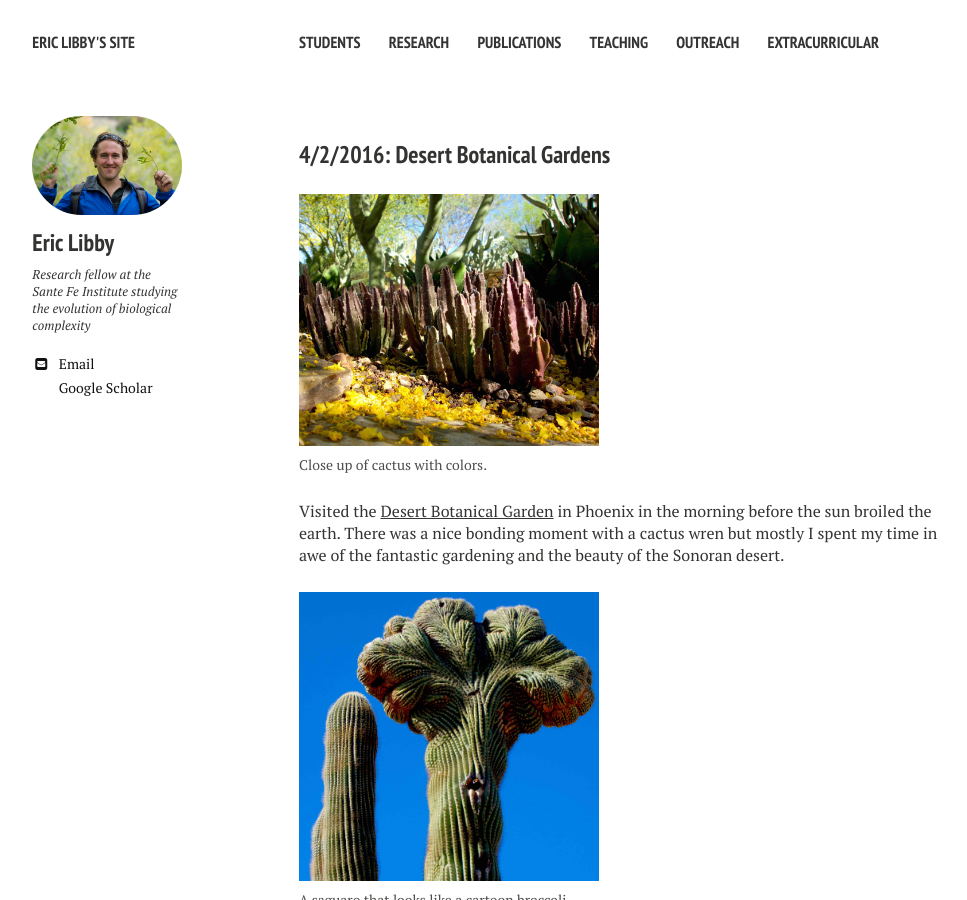
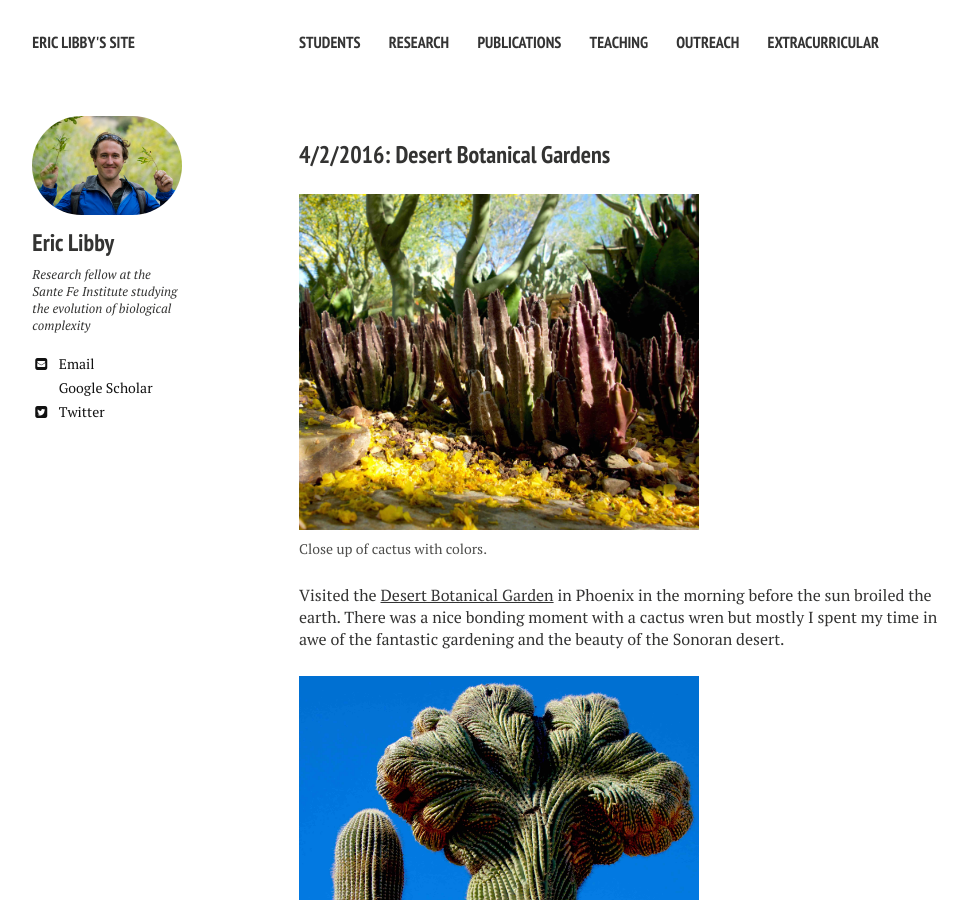
Before and after one commit to ericlibby/oldweb, a Jekyll site: the page built from p_extracurricular/index.md, in a window 1280 px wide and 900 px high. Shown: the whole window, without its empty margins (21-988 px from the left). Built offline with Jekyll 4.4.1, drawn with Linux system fonts in a browser that asks for light colours; nearby versions of some CDN libraries.

```diff
--- a/_config.yml
+++ b/_config.yml
@@ -53,7 +53,7 @@ owner:
   email: elibby@santafe.edu
   disqus-shortname:
   scholar: r7I-dmgAAAAJ&hl=en
-  twitter: #username
+  twitter: SFI_elibby
   facebook: #username
   google:
     plus: #username
--- a/p_extracurricular/index.md
+++ b/p_extracurricular/index.md
@@ -6,14 +6,14 @@ comments: true
 
 ### 4/2/2016: Desert Botanical Gardens
 <figure>
-<a href="/images/botgard_fallcactusred.jpg"><img src="/images/botgard_fallcactusred.jpg" width="300"></a>
+<a href="/images/botgard_fallcactusred.jpg"><img src="/images/botgard_fallcactusred.jpg" width="400"></a>
 <figcaption> Close up of cactus with colors.</figcaption>
 </figure>
 
 Visited the [Desert Botanical Garden](https://www.dbg.org) in Phoenix in the morning before the sun broiled the earth. There was a nice bonding moment with a cactus wren but mostly I spent my time in awe of the fantastic gardening and the beauty of the Sonoran desert.
 
 <figure>
-<a href="/images/botgard_fallcactusred.jpg"><img src="/images/botgard_cactusbroccolired.jpg" width="300"></a>
+<a href="/images/botgard_fallcactusred.jpg"><img src="/images/botgard_cactusbroccolired.jpg" width="400"></a>
 <figcaption> A saguaro that looks like a cartoon broccoli.</figcaption>
 </figure>
 
@@ -26,6 +26,6 @@ Through random encounters with this preserved algae dish, I learned that translu
 My first attempt at making this dish was also an attempt to impress family. I impressed upon them that I could make rubbery algae that exhausted their jaw muscles. Tasting the potential, I tried again and found much greater success. Although this is by no means authentic to discerning palates, it made me happy. I used the same recipe as before but let the vinegar work its magic for three times longer. I also found that with enough sake, kombu-- like people-- eventually breaks down into something far less rigid. In the end, my little jar of success will probably find its way into various rice-based dishes. Because of its deliciousness, its lifespan will be short-- short and glorious.
 
 <figure>
-<a href="/images/kombu.jpg"><img src="/images/kombu.jpg"></a>
+<a href="/images/kombu.jpg"><img src="/images/kombu.jpg" width=400></a>
 <figcaption> After six hours, the final product.</figcaption>
 </figure>
```
Also changed, not shown: index.md (+5 -0 lines), p_publications/index.md (+3 -1 lines).
